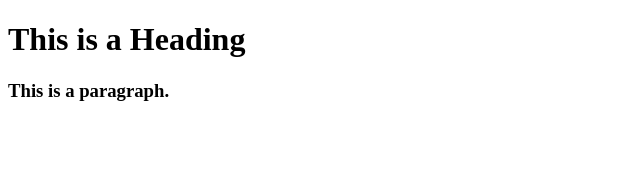
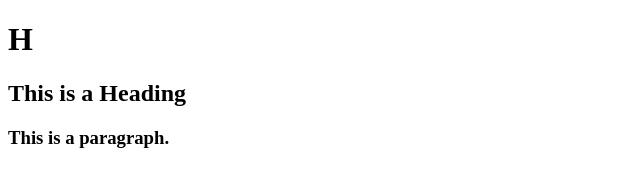
Before and after one commit to irakis/Modul-4, a website: page js/index.html in a window 1280 px wide. Shown: the whole page, without its empty margins (0-640 px from the left). Drawn offline with Linux system fonts and the light colour scheme.

Commit message:
New header on top

```diff
--- a/js/index.html
+++ b/js/index.html
@@ -4,8 +4,8 @@
     <title>Page Title</title>
 </head>
 <body>
-
-    <h1>This is a Heading</h1>
+    <h1>H</h1>
+    <h2>This is a Heading</h2>
     <h3>This is a paragraph.</h3>
 
 </body>
```
